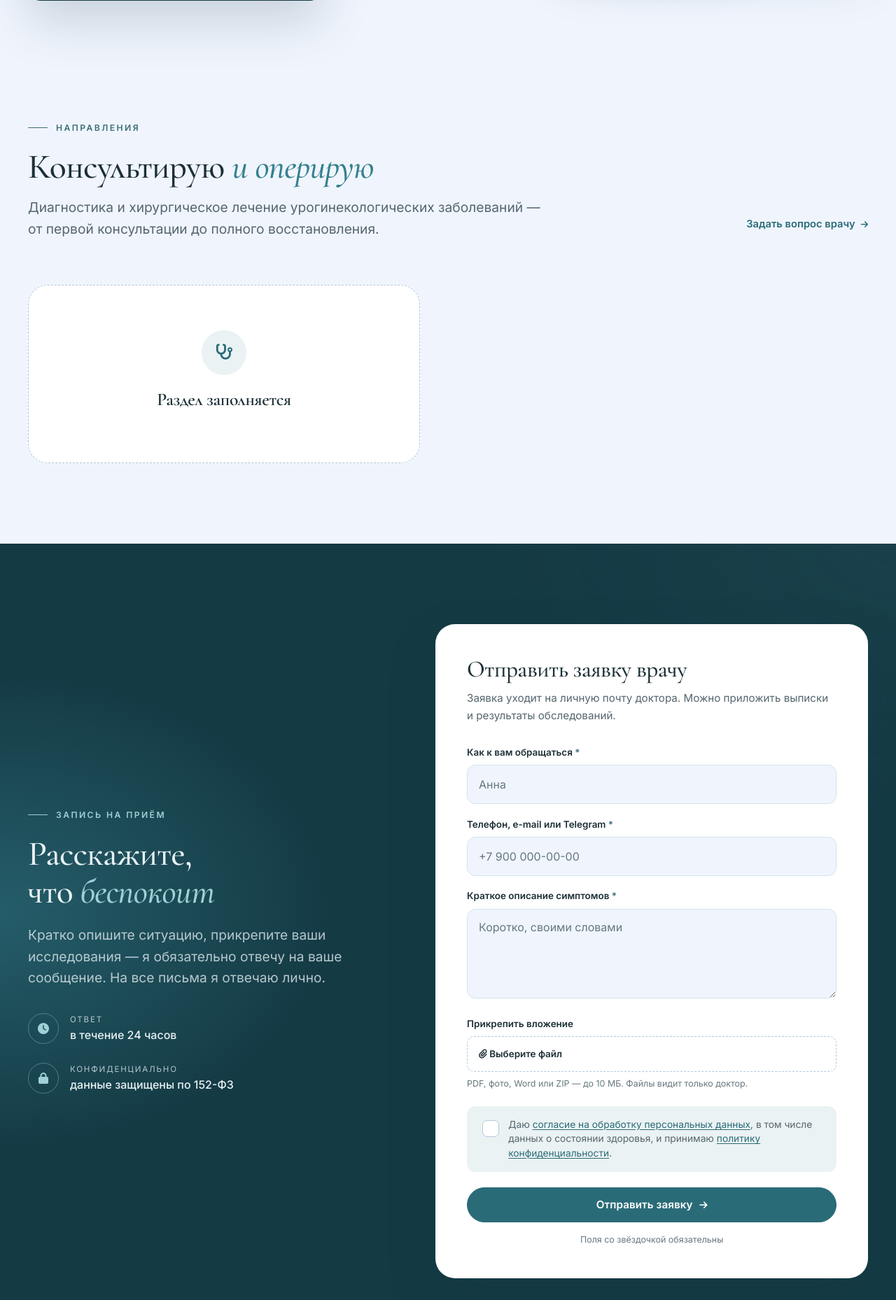
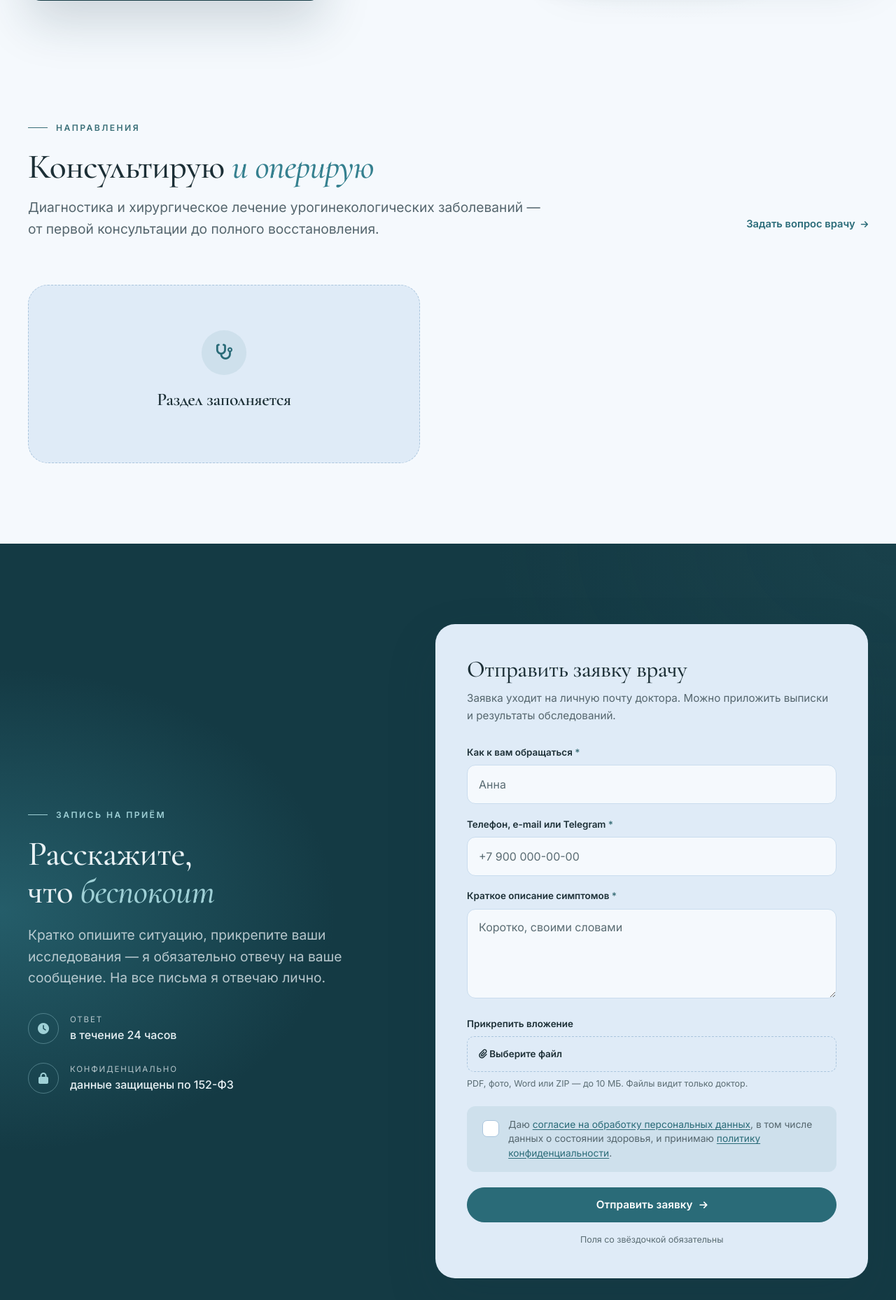
Before and after one commit to danya257/urogineco, a Django app: page / in a window 1280 px wide. Shown: the part 759-2617 px from the top of the page at 70% size. Run offline with Django 5.2, Linux system fonts and the light colour scheme; data comes from the database, SQL or seed files in the repository; data that the repository does not hold is empty; some libraries are stand-ins or nearby versions.

Commit message:
Surfaces as in the mockup: light background, pale blue cards
Cards take the mockup blue #DFEBF7, sections go light (#F5F9FD / #EAF2FB),
.bg-paper sections switched to --cream so cards stay visible on them.

Co-Authored-By: Claude Opus 5 <noreply@anthropic.com>

```diff
--- a/core/static/css/main.css
+++ b/core/static/css/main.css
@@ -3,14 +3,14 @@
    ============================================================= */
 
 :root {
-  --cream: #F0F5FD;
-  --cream-2: #DFEBF7;
-  --paper: #FFFFFF;
+  --cream: #F5F9FD;
+  --cream-2: #EAF2FB;
+  --paper: #DFEBF7;
   --ink: #1C2F36;
   --muted: #55666E;
-  --soft: #66787F;
-  --line: #D3E2EF;
-  --line-strong: #B2C8DA;
+  --soft: #5A6C73;
+  --line: #C9DCEE;
+  --line-strong: #AAC5DD;
 
   --emerald: #2A6B78;
   --emerald-600: #35808F;
@@ -163,7 +163,7 @@ strong, b { font-weight: 600; color: var(--ink); }
 }
 .section-head-row .section-head { margin-bottom: 0; }
 
-.bg-paper { background: var(--paper); }
+.bg-paper { background: var(--cream); }
 .bg-cream2 { background: var(--cream-2); }
 .bg-dark {
   background: var(--emerald-900);
@@ -201,7 +201,7 @@ strong, b { font-weight: 600; color: var(--ink); }
   position: absolute;
   inset: 0;
   z-index: -1;
-  background: rgba(223, 235, 247, 0.94);
+  background: rgba(234, 242, 251, 0.94);
   backdrop-filter: saturate(180%) blur(14px);
   -webkit-backdrop-filter: saturate(180%) blur(14px);
   transition: background .3s var(--ease);
@@ -210,7 +210,7 @@ strong, b { font-weight: 600; color: var(--ink); }
   border-bottom-color: var(--line);
   box-shadow: 0 6px 24px rgba(28, 47, 54, 0.06);
 }
-.site-header.scrolled::before { background: rgba(240, 245, 253, 0.97); }
+.site-header.scrolled::before { background: rgba(245, 249, 253, 0.97); }
 .header-inner {
   height: 100%;
   display: flex;
--- a/core/templates/base.html
+++ b/core/templates/base.html
@@ -14,7 +14,7 @@
   <link rel="preload" href="{% static 'vendor/fonts/Inter-normal-400-cyrillic.woff2' %}" as="font" type="font/woff2" crossorigin>
   <link rel="stylesheet" href="{% static 'vendor/css/fonts.css' %}">
   <link rel="stylesheet" href="{% static 'vendor/fontawesome/css/all.min.css' %}">
-  <link rel="stylesheet" href="{% static 'css/main.css' %}?v=20260918b">
+  <link rel="stylesheet" href="{% static 'css/main.css' %}?v=20260918c">
   {% block extra_head %}{% endblock %}
 </head>
 <body class="{% block body_class %}{% endblock %}">
@@ -153,7 +153,7 @@
   <button type="button" class="btn btn-sm btn-gold" id="cookie-ok">Понятно</button>
 </div>
 
-<script src="{% static 'js/main.js' %}?v=20260918b" defer></script>
+<script src="{% static 'js/main.js' %}?v=20260918c" defer></script>
 {% block extra_js %}{% endblock %}
 </body>
 </html>
```
